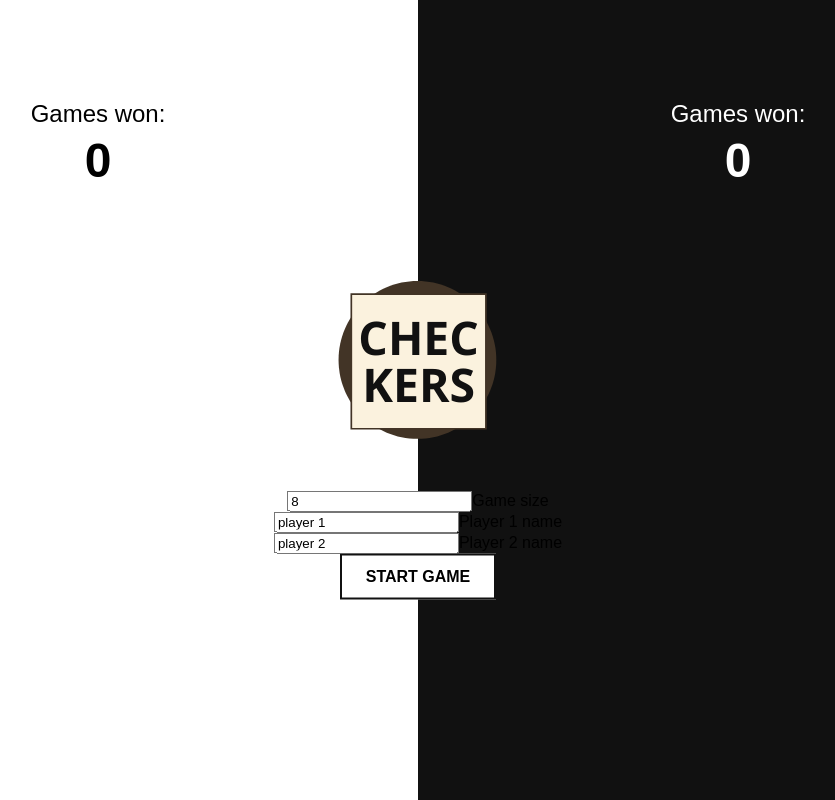
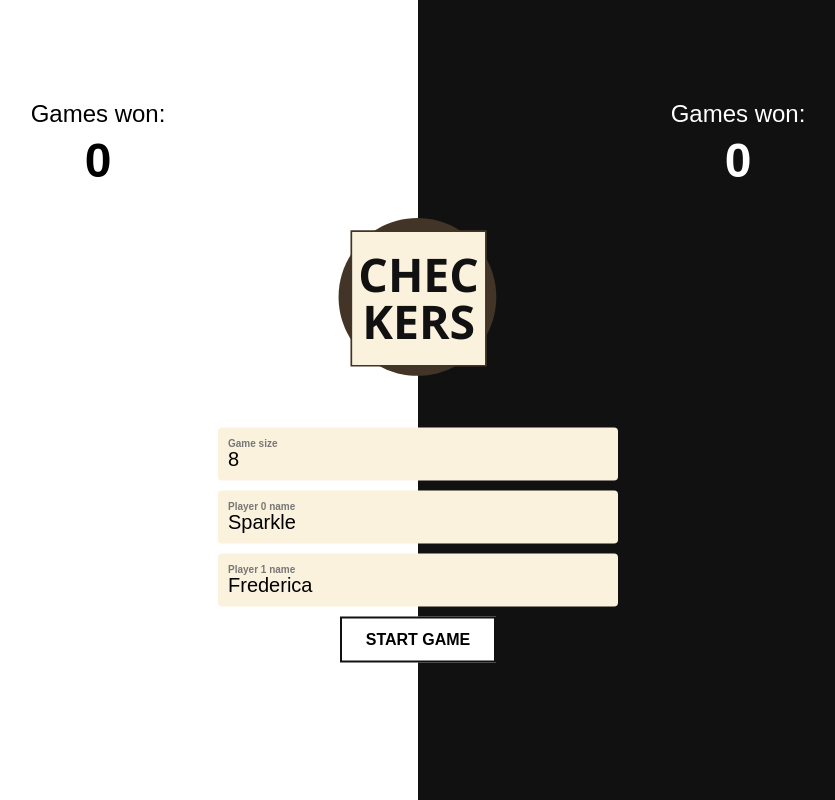
Before and after one commit to natholas/checkers, an Angular app: page / in a window 1280 px wide. Both pictures are taken after a click on the button "NEW GAME". Shown: the whole page, without its empty margins (222-1057 px from the left). Built offline with nearby package versions, Linux system fonts and the light colour scheme.

Commit message:
Added Player names and input styling

```diff
--- a/src/app/config.ts
+++ b/src/app/config.ts
@@ -1,5 +1,3 @@
 export class Config {
   gameSize: number
-  player0Name: string
-  player1Name: string
 }
--- a/src/app/menu/menu.component.html
+++ b/src/app/menu/menu.component.html
@@ -13,13 +13,9 @@
       <input type="number" [(ngModel)]="config.gameSize" required>
       <label>Game size</label>
     </div>
-    <div class="formfield">
-      <input type="text" [(ngModel)]="config.player0Name" required>
-      <label>Player 1 name</label>
-    </div>
-    <div class="formfield">
-      <input type="text" [(ngModel)]="config.player1Name" required>
-      <label>Player 2 name</label>
+    <div class="formfield" *ngFor="let player of players">
+      <input type="text" [(ngModel)]="player.name" required>
+      <label>Player {{player.type}} name</label>
     </div>
 
     <button (click)="start()">Start Game</button>
--- a/src/app/menu/menu.component.scss
+++ b/src/app/menu/menu.component.scss
@@ -53,4 +53,9 @@
     max-height: 200px;
     margin-bottom: 50px;
   }
+
+  .formfield {
+    width: 400px;
+    max-width: 100%;
+  }
 }
--- a/src/app/menu/menu.component.ts
+++ b/src/app/menu/menu.component.ts
@@ -17,8 +17,6 @@ export class MenuComponent {
 
   ngOnInit() {
     this.config.gameSize = 8
-    this.config.player0Name = 'player 1'
-    this.config.player1Name = 'player 2'
   }
 
   settings() {
--- /dev/null
+++ b/src/app/names.service.ts
@@ -0,0 +1,64 @@
+import { Injectable } from '@angular/core';
+
+@Injectable()
+export class NamesService {
+
+  names: string[] = [
+    'Mae',
+    'Donette',
+    'Sadie',
+    'Katheleen',
+    'Lonnie',
+    'Lynsey',
+    'Adan',
+    'Lawrence',
+    'Lavelle',
+    'Kristopher',
+    'Becky',
+    'Graham',
+    'Daina',
+    'Elise',
+    'Frederica',
+    'Daine',
+    'Merissa',
+    'Sparkle',
+    'Bibi',
+    'Wyatt',
+    'Ranae',
+    'Easter',
+    'Sarai',
+    'Ivette',
+    'Alona',
+    'Luisa',
+    'Dawna',
+    'Nathan',
+    'Dino',
+    'Soo',
+    'Ronald',
+    'Elsie',
+    'Alysa',
+    'Rochel',
+    'Zane',
+    'Denita',
+    'Clemmie',
+    'Mattie',
+    'Andree',
+    'Justa',
+    'Silvana',
+    'Khalilah',
+    'Justin',
+    'Esmeralda',
+    'Leilani',
+    'Charissa',
+    'Alla',
+    'Lorrine',
+    'Hunter',
+    'Philomena'
+  ]
+
+  random() {
+    let index = Math.floor(Math.random() * this.names.length)
+    return this.names[index]
+  }
+
+}
--- a/src/app/player.ts
+++ b/src/app/player.ts
@@ -1,3 +1,5 @@
+import { NamesService } from './names.service'
+
 export class Player {
   type: number
   color: string
@@ -8,7 +10,7 @@ export class Player {
 
   constructor(type: number) {
     this.type = type
-    this.name = 'player ' + type
+    this.name = new NamesService().random()
     this.color = type == 1 ? '#111111' : '#ffffff'
   }
 }
--- a/src/app/score-keeper/score-keeper.component.html
+++ b/src/app/score-keeper/score-keeper.component.html
@@ -1,5 +1,6 @@
 <div class="score-keeper">
   <div *ngFor="let player of players" class="player-info player-{{player.type}}" [ngClass]="{'active': player.active}">
-    {{player.score}}
+    <span class="player-name">{{player.name}}:</span>
+    <span class="player-score">{{player.score}}</span>
   </div>
 </div>
--- a/src/app/score-keeper/score-keeper.component.scss
+++ b/src/app/score-keeper/score-keeper.component.scss
@@ -1,19 +1,21 @@
 .score-keeper {
-  width: 200px;
+  width: 300px;
   display: flex;
   margin: 0 auto;
   padding: 10px;
 }
 
 .player-info {
-  // border: 2px solid #111;
-  font-weight: bold;
   font-size: 20px;
   text-align: center;
   padding: 8px 0;
   box-sizing: border-box;
   flex-basis: 100%;
   position: relative;
+
+  .player-score {
+     font-weight: bold;
+  }
 
   &.active {
     &:after {
--- a/src/styles.scss
+++ b/src/styles.scss
@@ -4,6 +4,16 @@ body {
     background: #777;
     font-family: sans-serif;
     overflow-y: hidden;
+
+    * {
+        -webkit-touch-callout: none;
+        -webkit-user-select: none;
+        -khtml-user-select: none;
+        -moz-user-select: none;
+        -ms-user-select: none;
+        user-select: none;
+        box-sizing: border-box;
+    }
 }
 
 button {
@@ -25,3 +35,29 @@ button:hover {
 button:active {
     background: #bbb;
 }
+
+.formfield {
+    position: relative;
+    margin: 0 0 10px 0;
+    width: 100%;
+
+    input {
+        padding: 20px 10px 10px 10px;
+        border-radius: 4px;
+        outline: none;
+        border: none;
+        background: #fbf2de;
+        width: 100%;
+        font-size: 20px;
+
+        + label {
+            position: absolute;
+            top: 10px;
+            left: 10px;
+            pointer-events: none;
+            color: #777;
+            font-size: 10px;
+            font-weight: bold;
+        }
+    }
+}
```
Also changed, not shown: 1 other file (tests, documents, lock files or other folders).
